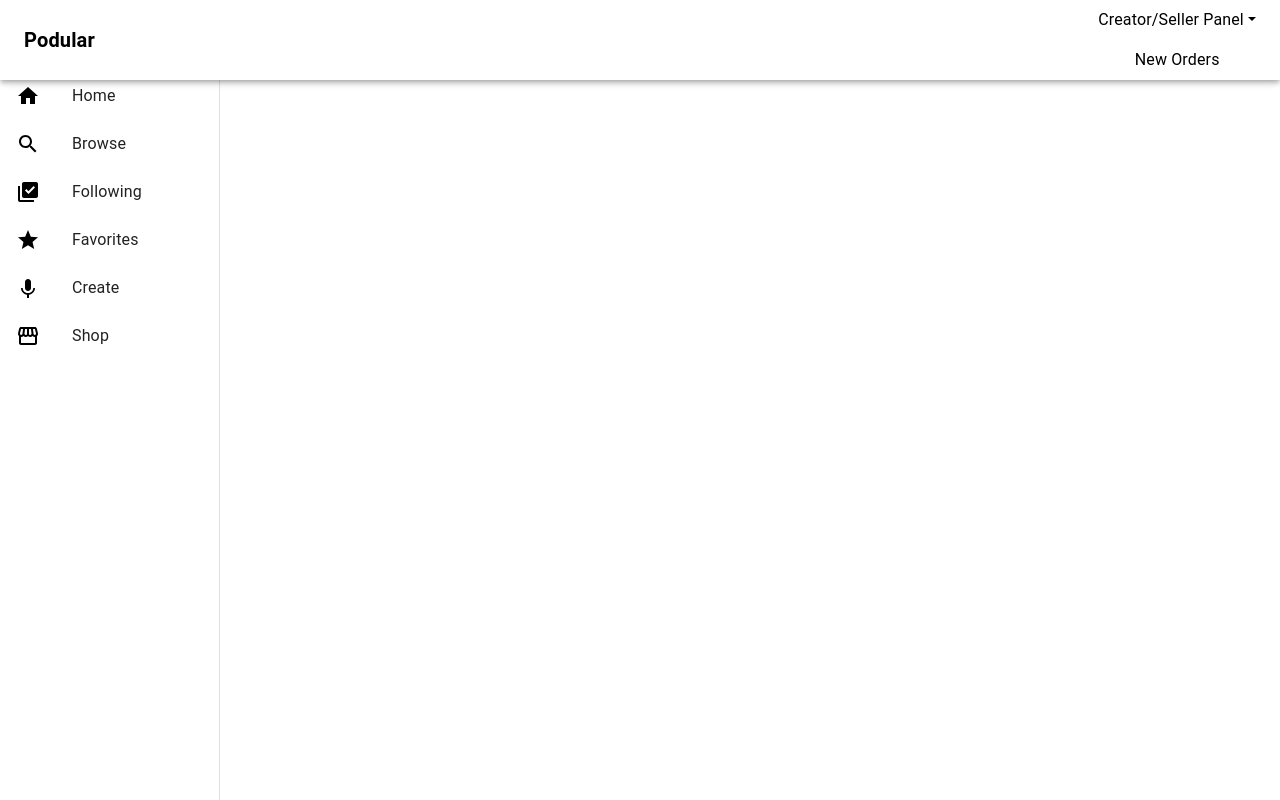
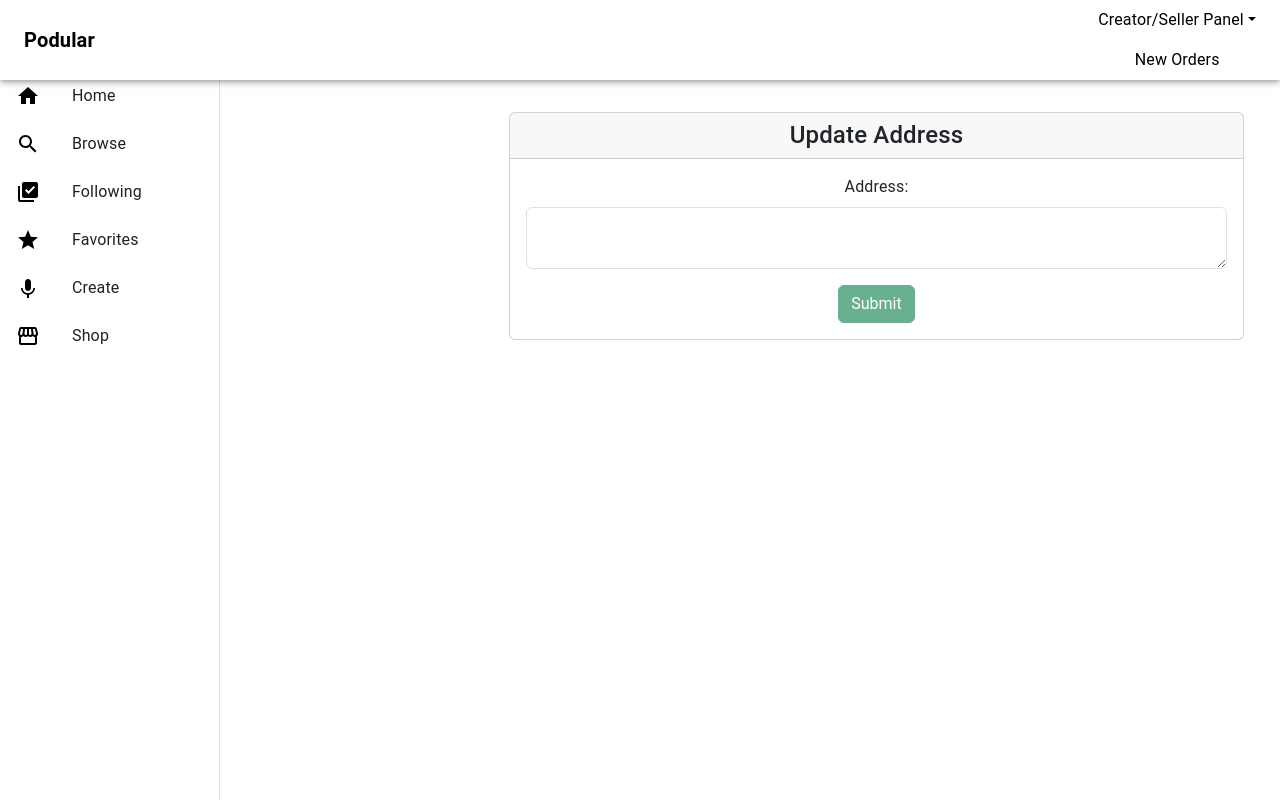
Before and after one commit to rudinacitaku/Podular, a React (Create React App) app in the folder frontend/: page /customer/update-address/1 in a window 1280 px wide. Built offline with nearby package versions, Linux system fonts and the light colour scheme; no server answers; the HTML template or start-up script is replaced by a standard one.

Commit message:
Customer Panel: Update Address

```diff
--- a/frontend/src/App.js
+++ b/frontend/src/App.js
@@ -29,6 +29,7 @@ import Dashboard from './components/Customer/Dashboard';
 import AddressList from './components/Customer/AddressList';
 import AddAddress from './components/Customer/AddAddress';
 import SellerChangePassword from './components/Seller/SellerChangePassword';
+import UpdateAddress from './components/Customer/UpdateAddress';
 
 
 function App() {
@@ -64,6 +65,7 @@ function App() {
             <Route path='/customer/dashboard' element={<Dashboard/>}/>
             <Route path='/customer/addresses' element={<AddressList/>}/>
             <Route path='/customer/add-address' element={<AddAddress/>}/>
+            <Route path='/customer/update-address/:address_id' element={<UpdateAddress/>}/>
 
 
           </Routes>
--- a/frontend/src/components/Customer/AddressList.js
+++ b/frontend/src/components/Customer/AddressList.js
@@ -5,8 +5,8 @@ const baseUrl='http://127.0.0.1:8000/api';
 
 function AddressList(){
     var customer_id=localStorage.getItem('customer_id');
+    const [AddressList, setAddressList]=useState([]);
 
-    const [AddressList, setAddressList]=useState([]);
     useEffect(() => {
         fetchData(baseUrl+'/customer/'+customer_id+'/address-list/');
     },[]);
@@ -40,8 +40,10 @@ function AddressList(){
                                             <div className="card">
                                                 <div className="card-body text-muted">
                                                 <h6>
-                                                    {address.default_address && <span><i className="fa fa-check-circle text-success mb-2"/><br/></span>}
-                                                    {address.address}
+                                                    {
+                                                    address.default_address && <span><i className="fa fa-check-circle text-success mb-2"/><br/></span>
+                                                    }
+                                                    <Link to={`/customer/update-address/${address.id}`}>{address.address}</Link>
                                                 </h6>
                                             </div>
                                         </div>
--- /dev/null
+++ b/frontend/src/components/Customer/UpdateAddress.js
@@ -0,0 +1,85 @@
+//import Sidebar from './Sidebar';
+import { useState, useEffect } from "react";
+import { useParams } from 'react-router-dom';
+import axios from 'axios';
+const baseUrl='http://127.0.0.1:8000/api';
+
+
+function UpdateAddress(){
+    const {address_id} = useParams();
+    var customer_id=localStorage.getItem('customer_id');
+    const [ErrorMsg,setErrorMsg]=useState('');
+    const [SuccessMsg,setSuccessMsg]=useState('');
+    const [AddressFormData,setAddressFormData]=useState({
+        'address':'',
+        'customer':customer_id
+    });
+
+    useEffect(() => {
+        fetchData(baseUrl+'/address/'+address_id);
+    },[]);
+    function fetchData(baseUrl){
+        fetch(baseUrl)
+        .then((response) => response.json())
+        .then((data) => {
+            setAddressFormData({
+                'address':data.address,
+                'customer':data.customer_id
+            });
+        });
+    }
+
+    const inputHandler = (event) =>{
+        setAddressFormData({
+            ...AddressFormData,
+            [event.target.name]:event.target.value
+        });
+    };
+    const submitHandler = () =>{
+        const formData=new FormData();
+        formData.append('address',AddressFormData.address);
+        formData.append('customer',AddressFormData.customer);
+
+        axios.put(baseUrl+'/address/'+parseInt(address_id)+'/',formData)
+        .then(function(response){
+            if(response.status!=200){
+                setErrorMsg('Data not saved');
+                setSuccessMsg('');
+            }else{
+                setErrorMsg('');
+                setSuccessMsg('Data saved');
+            }
+
+        })
+        .catch(function(error){
+            console.log(error);
+        });
+    };
+    const disableBtn=(AddressFormData.address=='');
+
+    console.log(AddressFormData);
+    return(
+        <div className="container mt-4">
+            <div className="row">
+                <div className="col-md-3 col-12 mb-2">
+                    {/*Sidebar*/}
+                </div>
+                <div className="col-md-9 col-12 mb-2">
+                    <div className="card">
+                        <h4 className="card-header">Update Address</h4>
+                        <div className="card-body">
+                            {ErrorMsg && <p className="alert alert-danger">{ErrorMsg}</p>}
+                            {SuccessMsg && <p className="alert alert-success">{SuccessMsg}</p>}
+                            <div className="mb-3">
+                                <label htmlFor="address" className="form-label">Address:</label>
+                                <textarea className="form-control" name="address" onChange={inputHandler} value={AddressFormData.address} id="address"></textarea>
+                            </div>
+                            <button type="button" disabled={disableBtn} onClick={submitHandler} className="btn btn-success">Submit</button>
+                        </div>
+                    </div>
+                </div>
+            </div>
+        </div>
+    )
+}
+export default UpdateAddress;
```
